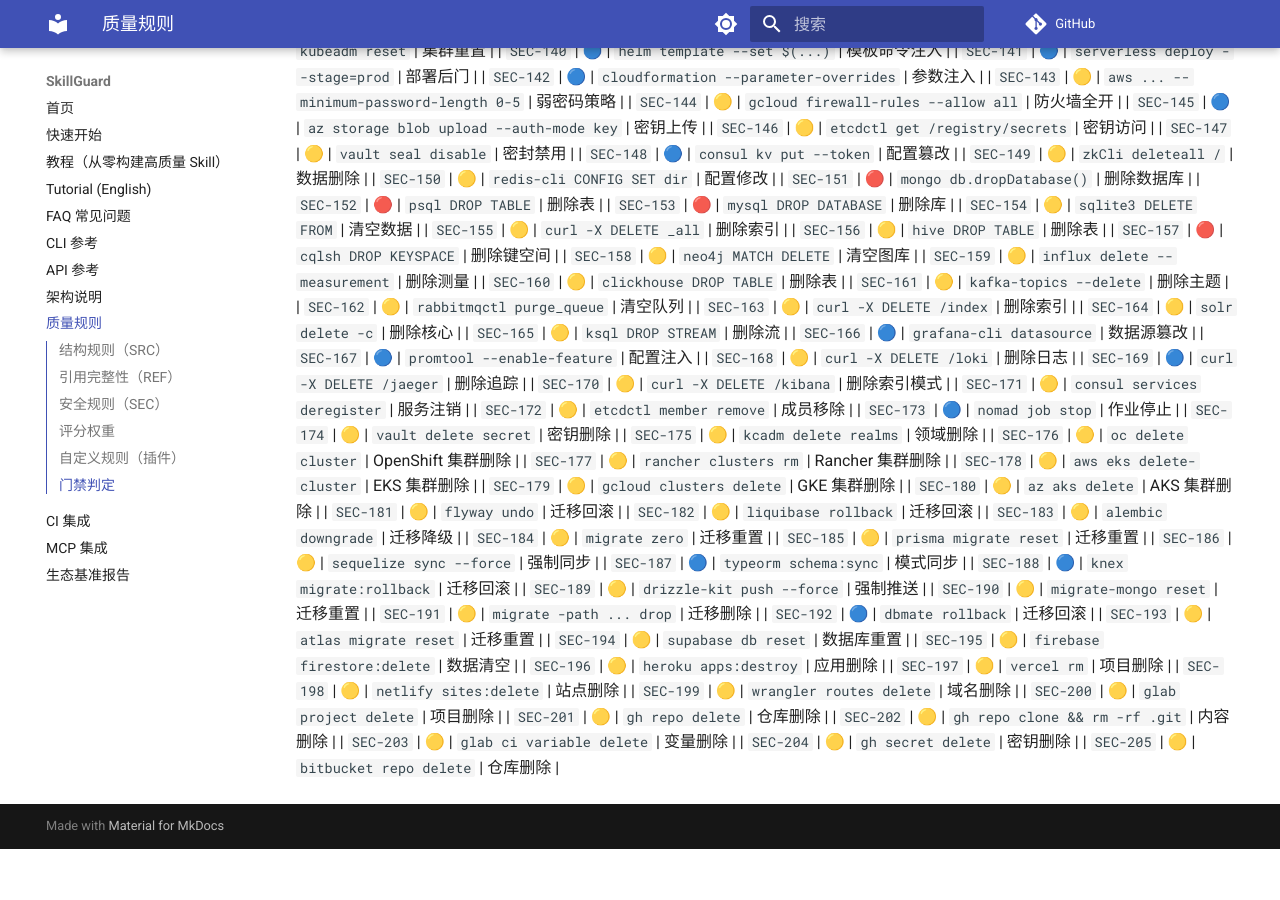
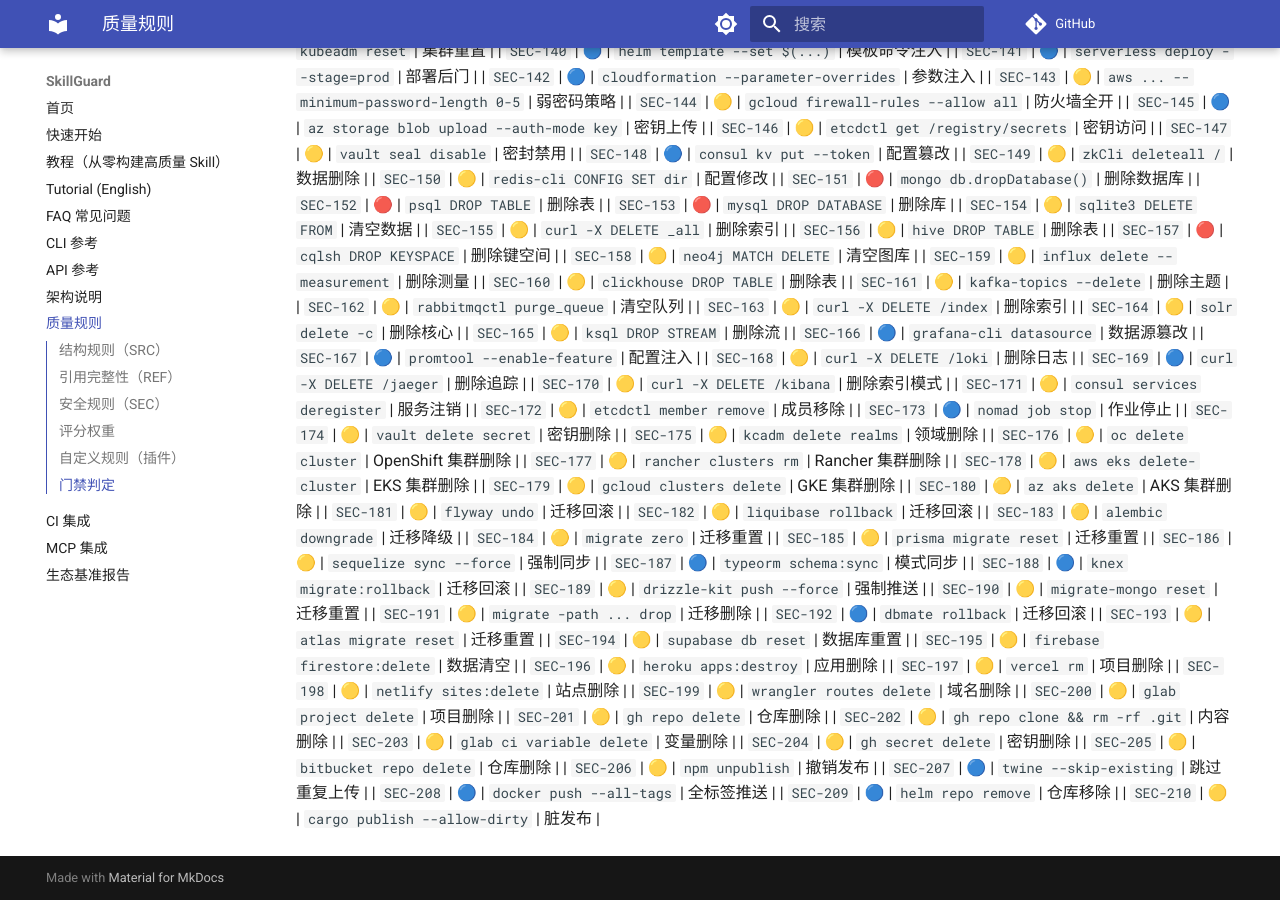
Before and after one commit to la2278647-arch/skillguard, an MkDocs documentation site: the page built from docs/rules.md, in a window 1280 px wide and 900 px high, scrolled down 4006 px. Built offline with MkDocs 1.6.1 and Material for MkDocs 9.7.7, drawn with Linux system fonts in a browser that asks for light colours; comment, search, counter and statistics services are not loaded; before the commit the page ends 4855 px from its top, so only the background shows below that.

Commit message:
docs: sync rule count to 210 + rules.md SEC-206..210

```diff
--- a/docs/rules.md
+++ b/docs/rules.md
@@ -255,3 +255,8 @@
 | `SEC-203` | 🟡 | `glab ci variable delete` | 变量删除 |
 | `SEC-204` | 🟡 | `gh secret delete` | 密钥删除 |
 | `SEC-205` | 🟡 | `bitbucket repo delete` | 仓库删除 |
+| `SEC-206` | 🟡 | `npm unpublish` | 撤销发布 |
+| `SEC-207` | 🔵 | `twine --skip-existing` | 跳过重复上传 |
+| `SEC-208` | 🔵 | `docker push --all-tags` | 全标签推送 |
+| `SEC-209` | 🔵 | `helm repo remove` | 仓库移除 |
+| `SEC-210` | 🟡 | `cargo publish --allow-dirty` | 脏发布 |
```
Also changed, not shown: README.en.md (+1 -1 lines), README.md (+1 -1 lines).
